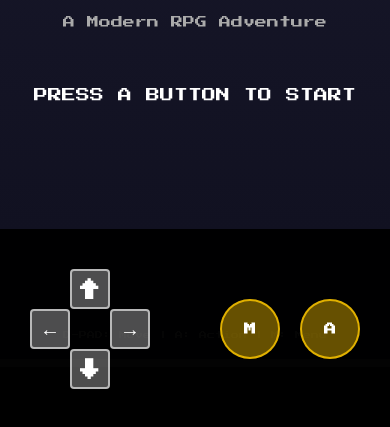
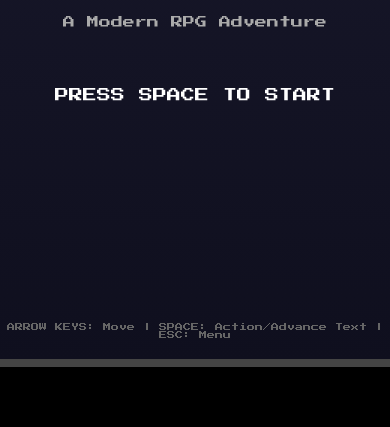
Before and after one commit to digable/vc_ic_rpg, a website with bundled scripts: page index.html in a window 390 px wide. Shown: the part 415-842 px from the top of the page. Built offline with nearby package versions, Linux system fonts and the light colour scheme.

Commit message:
added better mobile detection and arrows in mobile navigation

```diff
--- a/game.css
+++ b/game.css
@@ -112,6 +112,20 @@ canvas {
   z-index: 1001;
 }
 
+.dpad-arrow {
+  display: block;
+  line-height: 1;
+  transform-origin: center;
+}
+
+.dpad-left .dpad-arrow {
+  transform: rotate(-90deg);
+}
+
+.dpad-right .dpad-arrow {
+  transform: rotate(90deg);
+}
+
 .dpad-btn:active {
   background: rgba(255, 255, 255, 0.6);
 }
--- a/index.html
+++ b/index.html
@@ -22,10 +22,10 @@
 
   <div class="mobile-controls" id="mobile-controls">
     <div class="dpad">
-      <div class="dpad-btn dpad-up" data-key="up">↑</div>
-      <div class="dpad-btn dpad-down" data-key="down">↓</div>
-      <div class="dpad-btn dpad-left" data-key="left">←</div>
-      <div class="dpad-btn dpad-right" data-key="right">→</div>
+      <div class="dpad-btn dpad-up" data-key="up"><span class="dpad-arrow">↑</span></div>
+      <div class="dpad-btn dpad-down" data-key="down"><span class="dpad-arrow">↓</span></div>
+      <div class="dpad-btn dpad-left" data-key="left"><span class="dpad-arrow">↑</span></div>
+      <div class="dpad-btn dpad-right" data-key="right"><span class="dpad-arrow">↑</span></div>
     </div>
     <div class="action-buttons">
       <div class="action-btn btn-action" data-key="action">A</div>
--- a/js/constants.js
+++ b/js/constants.js
@@ -32,8 +32,29 @@ export const tileColors = [
 ];
 
 // Mobile detection
-export const isMobile = /Android|webOS|iPhone|iPad|iPod|BlackBerry|IEMobile|Opera Mini/i.test(navigator.userAgent) ||
-                        (window.innerWidth <= 768);
+export let isMobile = false;
+
+export function detectMobileDevice() {
+  if (typeof window === 'undefined') return false;
+
+  const userAgent = typeof navigator !== 'undefined' ? navigator.userAgent : '';
+  const mobileUserAgent = /Android|webOS|iPhone|iPad|iPod|BlackBerry|IEMobile|Opera Mini/i.test(userAgent);
+  const narrowViewport = window.innerWidth <= 768;
+  const hasCoarsePointer = typeof window.matchMedia === 'function' && window.matchMedia('(pointer: coarse)').matches;
+  const hasTouchPoints = typeof navigator !== 'undefined' && (navigator.maxTouchPoints || 0) > 0;
+  const hasTouchEvent = 'ontouchstart' in window;
+
+  return mobileUserAgent || (narrowViewport && (hasCoarsePointer || hasTouchPoints || hasTouchEvent));
+}
+
+export function refreshMobileDetection() {
+  isMobile = detectMobileDevice();
+  return isMobile;
+}
+
+if (typeof window !== 'undefined') {
+  refreshMobileDetection();
+}
 
 // Game configuration
 export const CONFIG = {
--- a/js/input.js
+++ b/js/input.js
@@ -1,6 +1,6 @@
 // Input Handling Module
 import { game, resetGameState, actions } from './game-state.js';
-import { CONFIG, isMobile } from './constants.js';
+import { CONFIG, isMobile, refreshMobileDetection } from './constants.js';
 import { startBackgroundMusic, stopBackgroundMusic } from './features/music/input.js';
 import { pruneSystemMessage } from './features/ui/logic.js';
 import {
@@ -31,8 +31,11 @@ export function setSpacePressed(value) {
 }
 
 export function setupInputHandlers() {
+  const mobileControls = document.getElementById('mobile-controls');
+  const startText = document.getElementById('start-text');
+  const controlsText = document.getElementById('controls-text');
+
   const updateTitleControlsText = () => {
-    const controlsText = document.getElementById('controls-text');
     if (!controlsText) return;
 
     if (isMobile) {
@@ -41,6 +44,20 @@ export function setupInputHandlers() {
     }
 
     controlsText.textContent = 'ARROW KEYS: Move | SPACE: Action/Advance Text | ESC: Menu';
+  };
+
+  const updateMobileMode = () => {
+    const mobileMode = refreshMobileDetection();
+
+    if (mobileControls) {
+      mobileControls.classList.toggle('active', mobileMode);
+    }
+
+    if (startText) {
+      startText.textContent = mobileMode ? 'PRESS A BUTTON TO START' : 'PRESS SPACE TO START';
+    }
+
+    updateTitleControlsText();
   };
 
   const startIntroStory = () => {
@@ -64,14 +81,6 @@ export function setupInputHandlers() {
     });
   };
 
-  // Mobile touch control setup
-  if (isMobile) {
-    document.getElementById('mobile-controls').classList.add('active');
-
-    // Update title screen text for mobile
-    document.getElementById('start-text').textContent = 'PRESS A BUTTON TO START';
-    document.getElementById('controls-text').textContent = 'D-PAD: Move | A: Action | M: Menu';
-
   // Handle touch events for virtual buttons
   document.querySelectorAll('.dpad-btn, .action-btn').forEach(btn => {
     btn.addEventListener('touchstart', (e) => {
@@ -87,7 +96,6 @@ export function setupInputHandlers() {
         keys[' '] = true;
         spacePressed = true;
 
-          // Handle title screen start on mobile
         if (game.state === 'title') {
           startIntroStory();
         }
@@ -111,7 +119,7 @@ export function setupInputHandlers() {
       else if (key === 'menu') keys['Escape'] = false;
     });
 
-      btn.addEventListener('touchcancel', (e) => {
+    btn.addEventListener('touchcancel', () => {
       const key = btn.dataset.key;
 
       if (key === 'up') keys['ArrowUp'] = false;
@@ -126,13 +134,24 @@ export function setupInputHandlers() {
     });
   });
 
-    // Prevent scrolling only on the control area
-    document.getElementById('mobile-controls').addEventListener('touchmove', (e) => {
+  if (mobileControls) {
+    mobileControls.addEventListener('touchmove', (e) => {
       e.preventDefault();
     }, { passive: false });
   }
 
-  updateTitleControlsText();
+  updateMobileMode();
+  window.addEventListener('resize', updateMobileMode);
+  window.addEventListener('orientationchange', updateMobileMode);
+
+  if (typeof window.matchMedia === 'function') {
+    const coarsePointerQuery = window.matchMedia('(pointer: coarse)');
+    if (typeof coarsePointerQuery.addEventListener === 'function') {
+      coarsePointerQuery.addEventListener('change', updateMobileMode);
+    } else if (typeof coarsePointerQuery.addListener === 'function') {
+      coarsePointerQuery.addListener(updateMobileMode);
+    }
+  }
 
   document.addEventListener('keydown', (e) => {
     if (e.key === ' ') {
```
Lines whose indentation alone changed are shown as unchanged.
